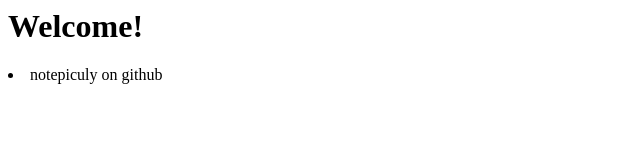
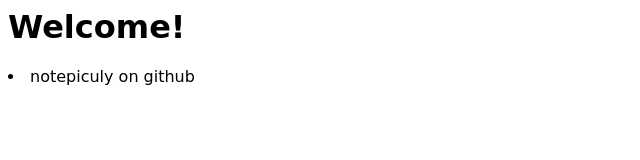
Before and after one commit to notepiculy/notepiculy.github.io, a plain HTML site: page index.html in a window 1280 px wide. Shown: the whole page, without its empty margins (0-640 px from the left). Drawn offline with Linux system fonts and the light colour scheme.

Commit message:
Update index.html

```diff
--- a/index.html
+++ b/index.html
@@ -1,6 +1,6 @@
 <title>notepiculy's property!</title>
 <style>
- .class {
+ body {
 	font-family: Brush Script MT,cursive;
 }
 </style>
```
